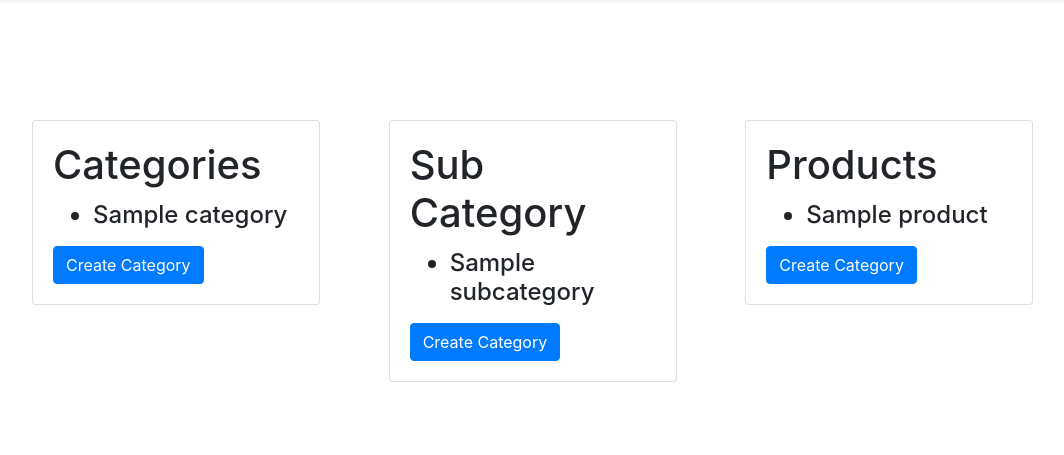
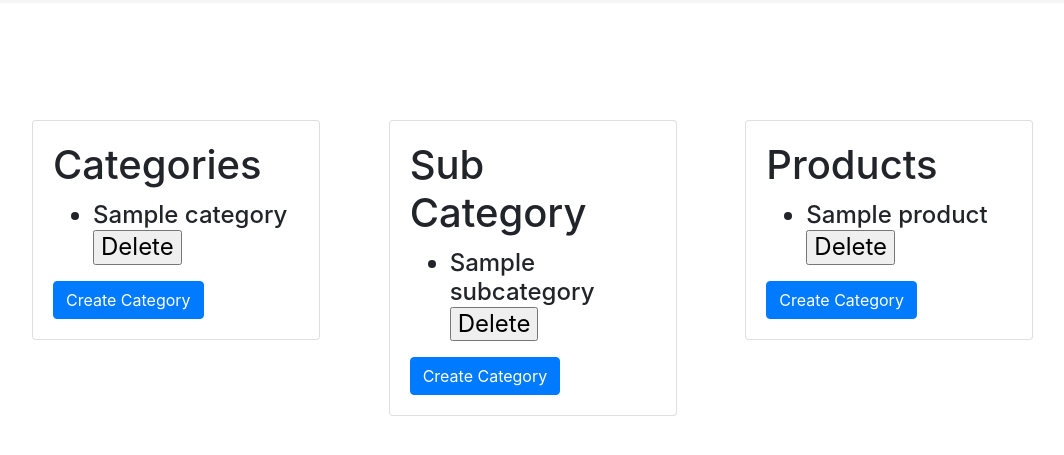
Before and after one commit to Rakeshlalkn/Ecommerse-site.io, a Django app: page /items/list/ in a window 1280 px wide. Shown: the part 80-535 px from the top of the page, without its empty margins (88-1152 px from the left). Run offline with Django 3.2, Linux system fonts and the light colour scheme; a user stored in the database is signed in; tables that the repository leaves empty hold one stand-in row (values such as "Sample post"); some libraries are stand-ins or nearby versions.

Commit message:
Update items_list.html

```diff
--- a/products/templates/items_list.html
+++ b/products/templates/items_list.html
@@ -9,7 +9,9 @@
           <h4>
             <ul>
             {% for category in categories %}
-              <li>{{ category.name }}</li>
+              <li>{{ category.name }}<form action="{% url 'delete_item' table='category' pk=category.pk %}" method="post">{% csrf_token %}
+        <input type="submit" value="Delete">
+    </form></li>
             {% empty %}
               <li>No categories yet.</li>
             {% endfor %}
@@ -26,7 +28,9 @@
           <h4>
             <ul>
             {% for subcategories in subcategories %}
-              <li>{{ subcategories.name }}</li>
+              <li>{{ subcategories.name }}<form action="{% url 'delete_item' table='subcategories' pk=subcategories.pk %}" method="post">{% csrf_token %}
+        <input type="submit" value="Delete">
+    </form</li>
             {% empty %}
               <li>No subcategories yet.</li>
             {% endfor %}
@@ -43,7 +47,10 @@
           <h4>
             <ul>
             {% for products in products %}
-              <li>{{ products.name }}</li>
+              <li>{{ products.name }}
+              <form action="{% url 'delete_item' table='products' pk=products.pk %}" method="post">{% csrf_token %}
+        <input type="submit" value="Delete">
+    </form</li>
             {% empty %}
               <li>No products yet.</li>
             {% endfor %}
```
